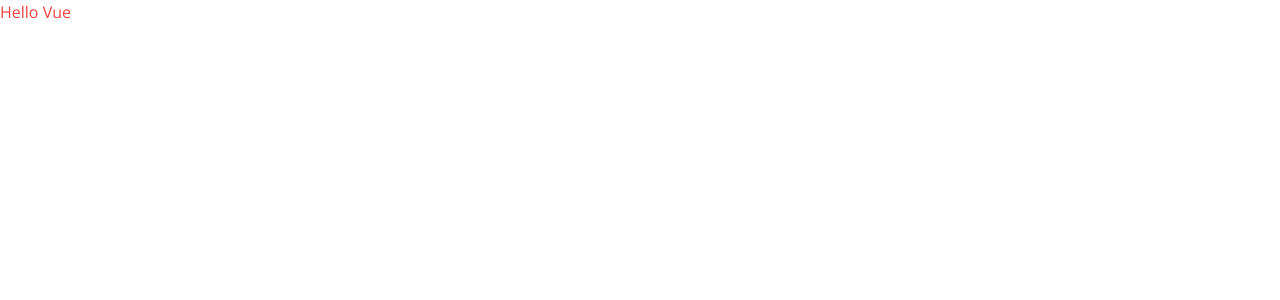
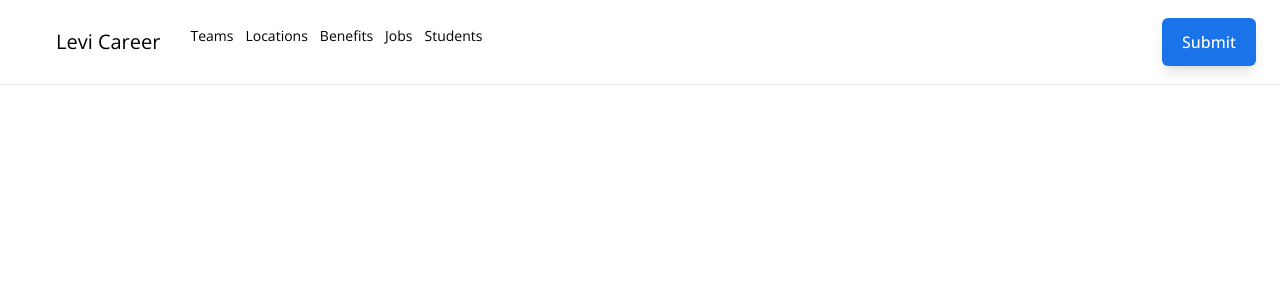
Before and after one commit to TranTrungTinLV/vue-boilerplate, a Vue app: page / in a window 1280 px wide. Shown: the top 300 px of the page. Built offline with nearby package versions, Linux system fonts and the light colour scheme; a web font is replaced by a local one.

Commit message:
directive_basic_v&render_data

```diff
--- a/index.html
+++ b/index.html
@@ -11,7 +11,13 @@
       rel="stylesheet"
     />
     <title>Vite App</title>
+
   </head>
+  <style>
+    *{
+      box-sizing: border-box;
+    }
+  </style>
   <body>
     <div id="app"></div>
     <script type="module" src="/src/main.js"></script>
--- a/src/App.vue
+++ b/src/App.vue
@@ -1,3 +1,8 @@
 <template>
-  <h1 class="text-red-500">Hello Vue</h1>
+  <nav-menu></nav-menu>
+
 </template>
+
+<script setup>
+import NavMenu from './components/NavMenu.vue'
+</script>
--- /dev/null
+++ b/src/components/ActionButton.vue
@@ -0,0 +1,15 @@
+<template>
+
+    <button class="ml-auto pointer-events-auto px-5 py-3 border-0 font-medium text-white rounded-md mr-4 shadow-lg hover:shadow-blue bg-brandBlue-1 text-center"  >Submit</button>
+
+</template>
+
+<script>
+  export default {
+    methods: {
+      handleClick(e){
+        console.log(e)
+      }
+    }
+  }
+</script>
--- /dev/null
+++ b/src/components/NavMenu.vue
@@ -0,0 +1,49 @@
+<template>
+  <header class="flex  text border-b p-2 items-center">
+    <div class="w-12 h-12"></div>
+    <h1 class="text-xl my-auto">
+      {{ company }}
+    </h1>
+    <nav class="ml-[30px] gap-3 flex mb-3">
+      <a :href="url" class="text-sm" v-for="(item, index) in menuItems" :key="index">
+        {{ item }}
+      </a>
+    </nav>
+    <div class="ml-auto h-full items-center py-2.5 flex">
+      <Profile v-if="!logIn" />
+      <action-button v-else @click="loginUser" />
+
+    </div>
+  </header>
+</template>
+
+<script>
+import ActionButton from './ActionButton.vue';
+import Profile from './Profile.vue';
+export default {
+  components: {
+    ActionButton,
+    Profile
+  },
+  data() {
+    return {
+      company: "Levi Career",
+      menuItems: [
+        "Teams",
+        "Locations",
+        "Benefits",
+        "Jobs",
+        "Students"
+      ],
+      url: '#',
+      logIn: true
+    }
+  },
+  methods: {
+    loginUser() {
+      console.log("OK")
+      this.logIn = false
+    }
+  }
+}
+</script>
--- /dev/null
+++ b/src/components/Profile.vue
@@ -0,0 +1,15 @@
+<template>
+  <div class="ml-auto px-5 py-3 border-0 font-medium text-white rounded-md mr-4 ">
+    <img class='rounded-full w-12 h-12 ' :src="url" />
+  </div>
+</template>
+
+<script>
+export default {
+  data(){
+    return {
+      url: 'https://encrypted-tbn0.gstatic.com/images?q=tbn:ANd9GcRjHb3JJcOaeNrq2kM5rZToDgjU1UbKAjRC4w&s'
+    }
+  }
+}
+</script>
--- a/tailwind.config.js
+++ b/tailwind.config.js
@@ -7,6 +7,15 @@
     extend: {
       fontFamily: {
         sans: ['OPEN Sans', ...defaultTheme.fontFamily.sans]
+      },
+      colors: {
+        brandBlue: {
+          1: '#1a73e8'
+        },
+
+      },
+      boxShadow: {
+        blue: '1 1 3px 3px #4285f4'
       }
     }
   },
```
